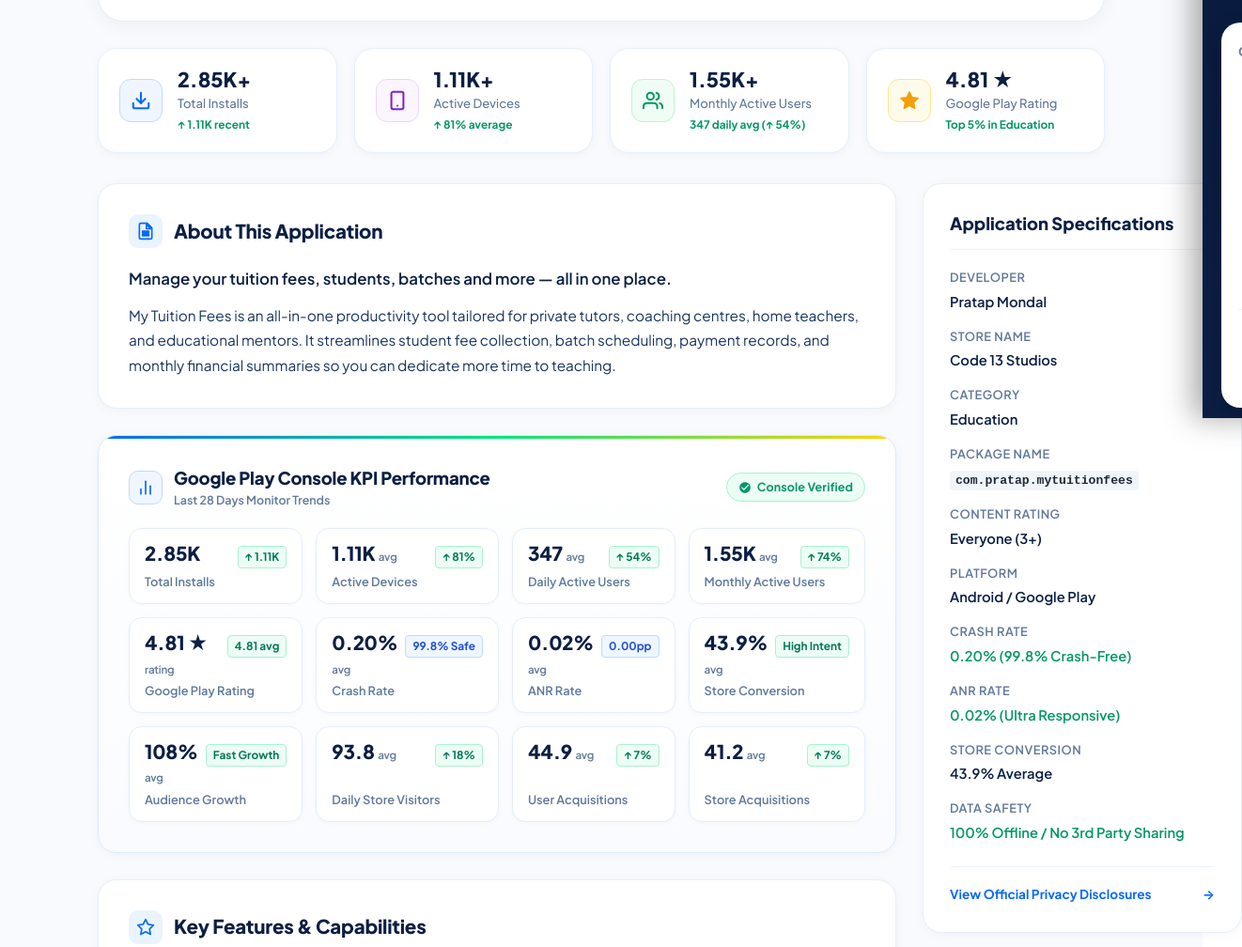
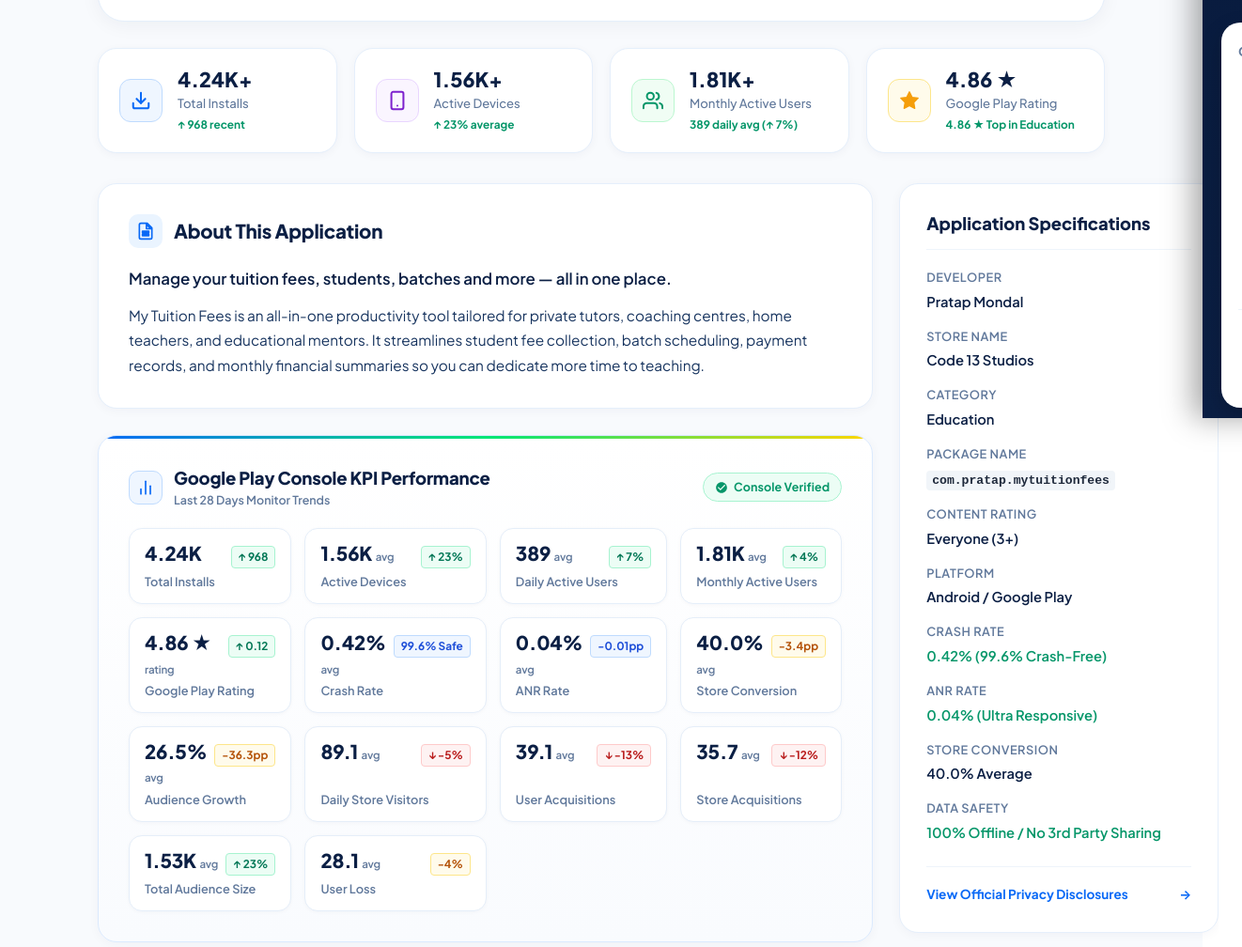
Before and after one commit to m-pratap-13/code13studios, a plain HTML site: page section/app-details.html in a window 1280 px wide. Shown: the part 355-1363 px from the top of the page at 94% size, 1322 px wide, since content can reach past the window. Drawn offline with Linux system fonts and the light colour scheme.

Commit message:
feat: update My Tuition Fees metrics to latest Google Play Console KPIs (4.24K installs, 4.86 rating)

```diff
--- a/js/script.js
+++ b/js/script.js
@@ -19,36 +19,38 @@ const appsData = [
     developer: "Pratap Mondal",
     storeName: "Code 13 Studios",
     packageName: "com.pratap.mytuitionfees",
-    totalDownloads: "2.85K+",
+    totalDownloads: "4.24K+",
     downloadsLabel: "Total Installs",
-    downloadsTrend: "↑ 1.11K recent",
-    activeDevices: "1.11K+",
+    downloadsTrend: "↑ 968 recent",
+    activeDevices: "1.56K+",
     devicesLabel: "Active Devices",
-    devicesTrend: "↑ 81% average",
-    activeUsers: "1.55K+",
+    devicesTrend: "↑ 23% average",
+    activeUsers: "1.81K+",
     usersLabel: "Monthly Active Users",
-    usersTrend: "347 daily avg (↑ 54%)",
-    rating: "4.81",
+    usersTrend: "389 daily avg (↑ 7%)",
+    rating: "4.86",
     ratingLabel: "Google Play Rating",
-    ratingTrend: "Top 5% in Education",
+    ratingTrend: "4.86 ★ Top in Education",
     contentRating: "Everyone (3+)",
-    crashRate: "0.20% (99.8% Crash-Free)",
-    anrRate: "0.02% (Ultra Responsive)",
-    conversionRate: "43.9% Average",
-    audienceGrowth: "108% Average",
+    crashRate: "0.42% (99.6% Crash-Free)",
+    anrRate: "0.04% (Ultra Responsive)",
+    conversionRate: "40.0% Average",
+    audienceGrowth: "26.5% Average",
     kpis: [
-      { label: "Total Installs", value: "2.85K", trend: "↑ 1.11K", trendType: "up", note: "" },
-      { label: "Active Devices", value: "1.11K", trend: "↑ 81%", trendType: "up", note: "avg" },
-      { label: "Daily Active Users", value: "347", trend: "↑ 54%", trendType: "up", note: "avg" },
-      { label: "Monthly Active Users", value: "1.55K", trend: "↑ 74%", trendType: "up", note: "avg" },
-      { label: "Google Play Rating", value: "4.81 ★", trend: "4.81 avg", trendType: "up", note: "rating" },
-      { label: "Crash Rate", value: "0.20%", trend: "99.8% Safe", trendType: "safe", note: "avg" },
-      { label: "ANR Rate", value: "0.02%", trend: "0.00pp", trendType: "safe", note: "avg" },
-      { label: "Store Conversion", value: "43.9%", trend: "High Intent", trendType: "up", note: "avg" },
-      { label: "Audience Growth", value: "108%", trend: "Fast Growth", trendType: "up", note: "avg" },
-      { label: "Daily Store Visitors", value: "93.8", trend: "↑ 18%", trendType: "up", note: "avg" },
-      { label: "User Acquisitions", value: "44.9", trend: "↑ 7%", trendType: "up", note: "avg" },
-      { label: "Store Acquisitions", value: "41.2", trend: "↑ 7%", trendType: "up", note: "avg" }
+      { label: "Total Installs", value: "4.24K", trend: "↑ 968", trendType: "up", note: "" },
+      { label: "Active Devices", value: "1.56K", trend: "↑ 23%", trendType: "up", note: "avg" },
+      { label: "Daily Active Users", value: "389", trend: "↑ 7%", trendType: "up", note: "avg" },
+      { label: "Monthly Active Users", value: "1.81K", trend: "↑ 4%", trendType: "up", note: "avg" },
+      { label: "Google Play Rating", value: "4.86 ★", trend: "↑ 0.12", trendType: "up", note: "rating" },
+      { label: "Crash Rate", value: "0.42%", trend: "99.6% Safe", trendType: "safe", note: "avg" },
+      { label: "ANR Rate", value: "0.04%", trend: "-0.01pp", trendType: "safe", note: "avg" },
+      { label: "Store Conversion", value: "40.0%", trend: "-3.4pp", trendType: "neutral", note: "avg" },
+      { label: "Audience Growth", value: "26.5%", trend: "-36.3pp", trendType: "neutral", note: "avg" },
+      { label: "Daily Store Visitors", value: "89.1", trend: "↓ -5%", trendType: "down", note: "avg" },
+      { label: "User Acquisitions", value: "39.1", trend: "↓ -13%", trendType: "down", note: "avg" },
+      { label: "Store Acquisitions", value: "35.7", trend: "↓ -12%", trendType: "down", note: "avg" },
+      { label: "Total Audience Size", value: "1.53K", trend: "↑ 23%", trendType: "up", note: "avg" },
+      { label: "User Loss", value: "28.1", trend: "-4%", trendType: "neutral", note: "avg" }
     ],
     description: "My Tuition Fees is an all-in-one productivity tool tailored for private tutors, coaching centres, home teachers, and educational mentors. It streamlines student fee collection, batch scheduling, payment records, and monthly financial summaries so you can dedicate more time to teaching.",
     shortDescription: "Manage your tuition fees, students, batches and more — all in one place.",
--- a/section/app-details.html
+++ b/section/app-details.html
@@ -228,7 +228,7 @@
                 <span class="app-detail-badge badge-education" id="detail-app-badge">Education</span>
                 <span class="app-detail-rating" id="detail-app-rating">
                   <svg viewBox="0 0 24 24" width="16" height="16" fill="#F59E0B" aria-hidden="true"><path d="M12 17.27L18.18 21l-1.64-7.03L22 9.24l-7.19-.61L12 2 9.19 8.63 2 9.24l5.46 4.73L5.82 21z"/></svg>
-                  <strong id="detail-rating-val">4.81</strong> (Google Play)
+                  <strong id="detail-rating-val">4.86</strong> (Google Play)
                 </span>
               </div>
 
@@ -272,9 +272,9 @@
               <svg viewBox="0 0 24 24" width="22" height="22" fill="none" stroke="currentColor" stroke-width="2.2" stroke-linecap="round" stroke-linejoin="round"><path d="M21 15v4a2 2 0 0 1-2 2H5a2 2 0 0 1-2-2v-4"/><polyline points="7 10 12 15 17 10"/><line x1="12" y1="15" x2="12" y2="3"/></svg>
             </div>
             <div class="metric-info">
-              <span class="metric-val" id="detail-total-downloads">2.85K+</span>
+              <span class="metric-val" id="detail-total-downloads">4.24K+</span>
               <span class="metric-label" id="detail-downloads-label">Total Installs</span>
-              <span class="metric-trend" id="detail-downloads-trend">↑ 1.11K recent</span>
+              <span class="metric-trend" id="detail-downloads-trend">↑ 968 recent</span>
             </div>
           </div>
 
@@ -283,9 +283,9 @@
               <svg viewBox="0 0 24 24" width="22" height="22" fill="none" stroke="currentColor" stroke-width="2.2" stroke-linecap="round" stroke-linejoin="round"><rect x="5" y="2" width="14" height="20" rx="2" ry="2"/><line x1="12" y1="18" x2="12.01" y2="18"/></svg>
             </div>
             <div class="metric-info">
-              <span class="metric-val" id="detail-active-devices">1.11K+</span>
+              <span class="metric-val" id="detail-active-devices">1.56K+</span>
               <span class="metric-label" id="detail-devices-label">Active Devices</span>
-              <span class="metric-trend" id="detail-devices-trend">↑ 81% average</span>
+              <span class="metric-trend" id="detail-devices-trend">↑ 23% average</span>
             </div>
           </div>
 
@@ -294,9 +294,9 @@
               <svg viewBox="0 0 24 24" width="22" height="22" fill="none" stroke="currentColor" stroke-width="2.2" stroke-linecap="round" stroke-linejoin="round"><path d="M17 21v-2a4 4 0 0 0-4-4H5a4 4 0 0 0-4 4v2"/><circle cx="9" cy="7" r="4"/><path d="M23 21v-2a4 4 0 0 0-3-3.87"/><path d="M16 3.13a4 4 0 0 1 0 7.75"/></svg>
             </div>
             <div class="metric-info">
-              <span class="metric-val" id="detail-active-users">1.55K+</span>
+              <span class="metric-val" id="detail-active-users">1.81K+</span>
               <span class="metric-label" id="detail-users-label">Monthly Active Users</span>
-              <span class="metric-trend" id="detail-users-trend">347 daily avg (↑ 54%)</span>
+              <span class="metric-trend" id="detail-users-trend">389 daily avg (↑ 7%)</span>
             </div>
           </div>
 
@@ -305,9 +305,9 @@
               <svg viewBox="0 0 24 24" width="22" height="22" fill="#F59E0B" stroke="#F59E0B" stroke-width="1.5" stroke-linecap="round" stroke-linejoin="round"><polygon points="12 2 15.09 8.26 22 9.27 17 14.14 18.18 21.02 12 17.77 5.82 21.02 7 14.14 2 9.27 8.91 8.26 12 2"/></svg>
             </div>
             <div class="metric-info">
-              <span class="metric-val" id="detail-rating-card-val">4.81 ★</span>
+              <span class="metric-val" id="detail-rating-card-val">4.86 ★</span>
               <span class="metric-label" id="detail-rating-card-label">Google Play Rating</span>
-              <span class="metric-trend" id="detail-rating-card-sub">Top 5% in Education</span>
+              <span class="metric-trend" id="detail-rating-card-sub">4.86 ★ Top in Education</span>
             </div>
           </div>
         </div>
```
Also changed, not shown: index.html (+6 -6 lines).
